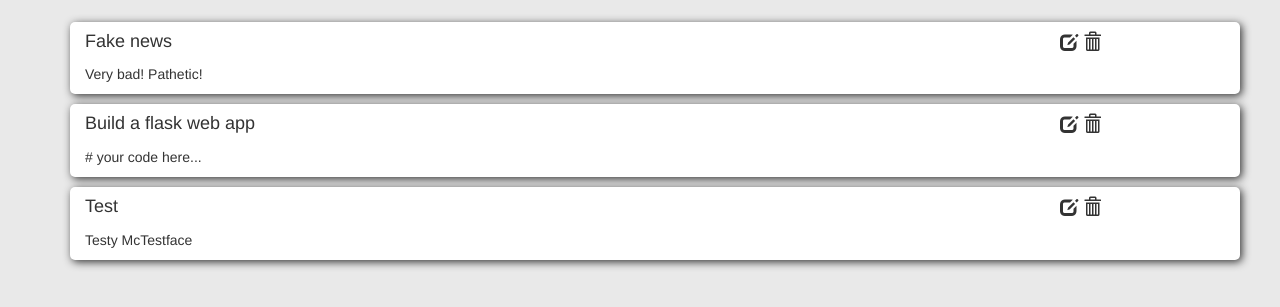
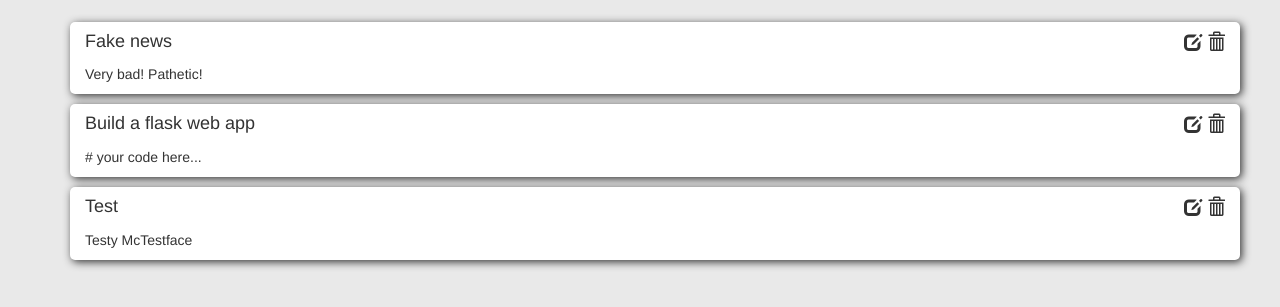
Before and after one commit to willelson/todo-list, a website: page index.html in a window 1280 px wide. Shown: the part 63-370 px from the top of the page. Drawn offline with nearby package versions, Linux system fonts and the light colour scheme; some packages are replaced by stand-ins of ours; a script that the page names is missing.

Commit message:
Right align icons and set pointer cursor upon hover.

```diff
--- a/app/css/style.css
+++ b/app/css/style.css
@@ -12,3 +12,11 @@ body h1 {
 	border-radius: 5px;
 	margin-bottom: 10px;
 }
+
+.taskControls h4 {
+	text-align: right;
+}
+
+.taskControl:hover {
+	cursor: pointer;
+}
```
